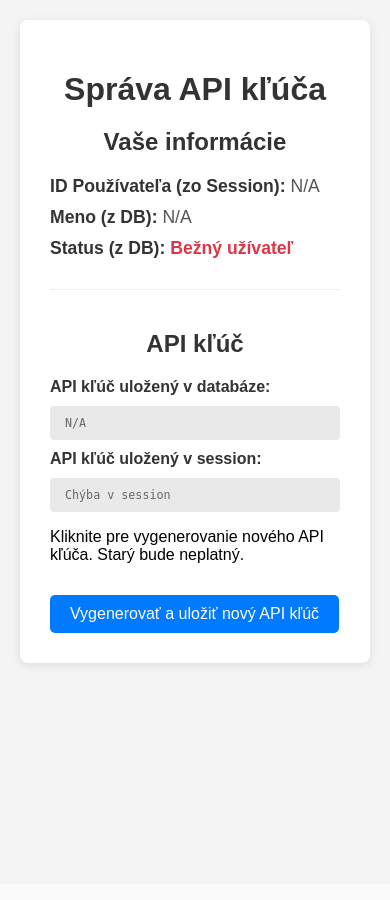
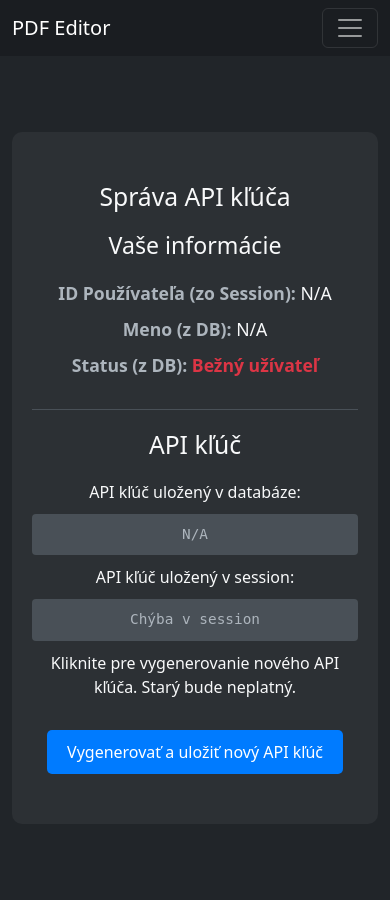
Before and after one commit to PLesi/WEBTE2zaverecneZdanie, a PHP site: page /profile.php in a window 390 px wide. Before the commit the page ends 668 px from the top, so only its background shows below. Run offline with PHP 8.4, Linux system fonts and the light colour scheme.

Commit message:
profile frontend

```diff
--- a/profile.php
+++ b/profile.php
@@ -98,37 +98,23 @@ $sessionApiKey = $_SESSION['api_key'] ?? 'Chýba v session'; // API kľúč aktu
     <meta charset="UTF-8">
     <meta name="viewport" content="width=device-width, initial-scale=1.0">
     <title>Správa API kľúča</title>
+
+    <link href="https://cdn.jsdelivr.net/npm/bootstrap@5.3.3/dist/css/bootstrap.min.css" rel="stylesheet" />
+    <link href="frontend/assets/css/styles.css" rel="stylesheet" />
+
     <style>
-        body {
-            font-family: Arial, sans-serif;
-            background-color: #f4f4f4;
-            margin: 0;
-            padding: 20px;
-            display: flex;
-            justify-content: center;
-            align-items: flex-start;
-            min-height: 100vh;
-        }
-        .container {
-            background-color: #fff;
-            padding: 30px;
-            border-radius: 8px;
-            box-shadow: 0 2px 10px rgba(0, 0, 0, 0.1);
-            width: 100%;
-            max-width: 600px;
-        }
-        h1, h2 {
-            color: #333;
+        h2, h3 {
+            color: #f8f9fa;
             text-align: center;
             margin-bottom: 20px;
         }
         .user-info p {
             margin: 10px 0;
             font-size: 1.1em;
-            color: #555;
+            color: #f8f9fa;
         }
         .user-info strong {
-            color: #333;
+            color: #adb5bd;
         }
         .admin-status {
             color: <?php echo $isAdmin ? '#28a745' : '#dc3545'; ?>;
@@ -136,23 +122,22 @@ $sessionApiKey = $_SESSION['api_key'] ?? 'Chýba v session'; // API kľúč aktu
         }
         .api-key-section {
             margin-top: 30px;
-            border-top: 1px solid #eee;
+            border-top: 1px solid #495057;
             padding-top: 20px;
         }
         .api-key-section label {
             display: block;
             margin-bottom: 10px;
-            font-weight: bold;
-            color: #333;
+            color: #f8f9fa;
         }
         .api-key-display {
-            background-color: #e9e9e9;
+            background-color: #495057;
             padding: 10px 15px;
             border-radius: 4px;
             font-family: monospace;
             word-break: break-all;
             margin-bottom: 10px; /* Upravené, aby sa vmestili obe zobrazenia kľúčov */
-            color: #666;
+            color: #adb5bd;
             font-size: 0.9em;
         }
         .api-key-actions button {
@@ -189,8 +174,10 @@ $sessionApiKey = $_SESSION['api_key'] ?? 'Chýba v session'; // API kľúč aktu
     </style>
 </head>
 <body>
-    <div class="container">
-        <h1>Správa API kľúča</h1>
+    <?php include 'frontend/pages/navbar.php'; ?>
+    <div class="container d-flex justify-content-center align-items-center vh-100">
+        <div class="col-md-5 hero-section">
+            <h2>Správa API kľúča</h2>
             <?php if (!empty($message)): ?>
                 <div class="message <?php echo strpos($message, 'úspešne') !== false ? 'success' : 'error'; ?>">
                     <?php echo htmlspecialchars($message); ?>
@@ -198,7 +185,7 @@ $sessionApiKey = $_SESSION['api_key'] ?? 'Chýba v session'; // API kľúč aktu
             <?php endif; ?>
 
             <div class="user-info">
-            <h2>Vaše informácie</h2>
+                <h3>Vaše informácie</h3>
                 <p><strong>ID Používateľa (zo Session):</strong> <?php echo htmlspecialchars($userId ?? 'N/A'); ?></p>
                 <p><strong>Meno (z DB):</strong> <?php echo $username; ?></p>
                 <p><strong>Status (z DB):</strong> <span class="admin-status"><?php echo $isAdmin ? 'Administrátor' : 'Bežný užívateľ'; ?></span></p>
@@ -222,5 +209,6 @@ $sessionApiKey = $_SESSION['api_key'] ?? 'Chýba v session'; // API kľúč aktu
                 </form>
             </div>
         </div>
+    </div>
 </body>
 </html>
```
Lines whose indentation alone changed are shown as unchanged.
